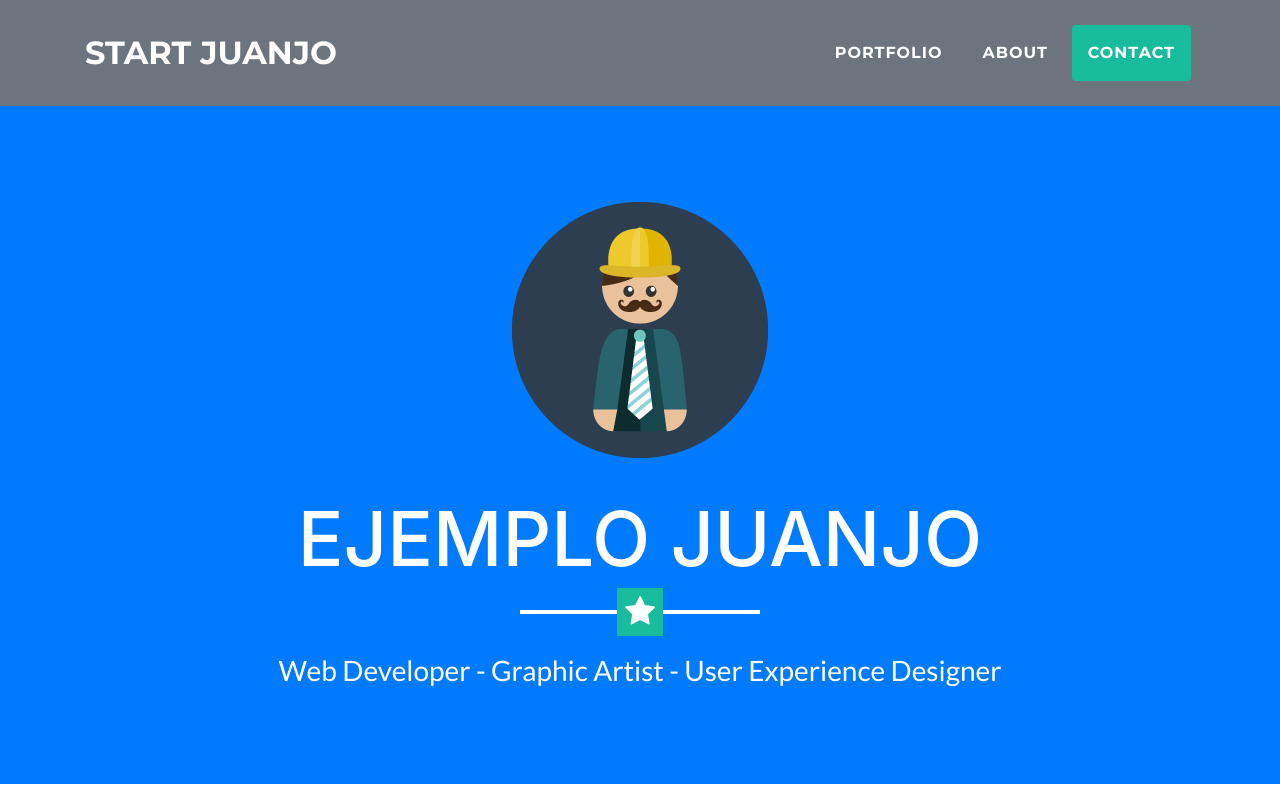
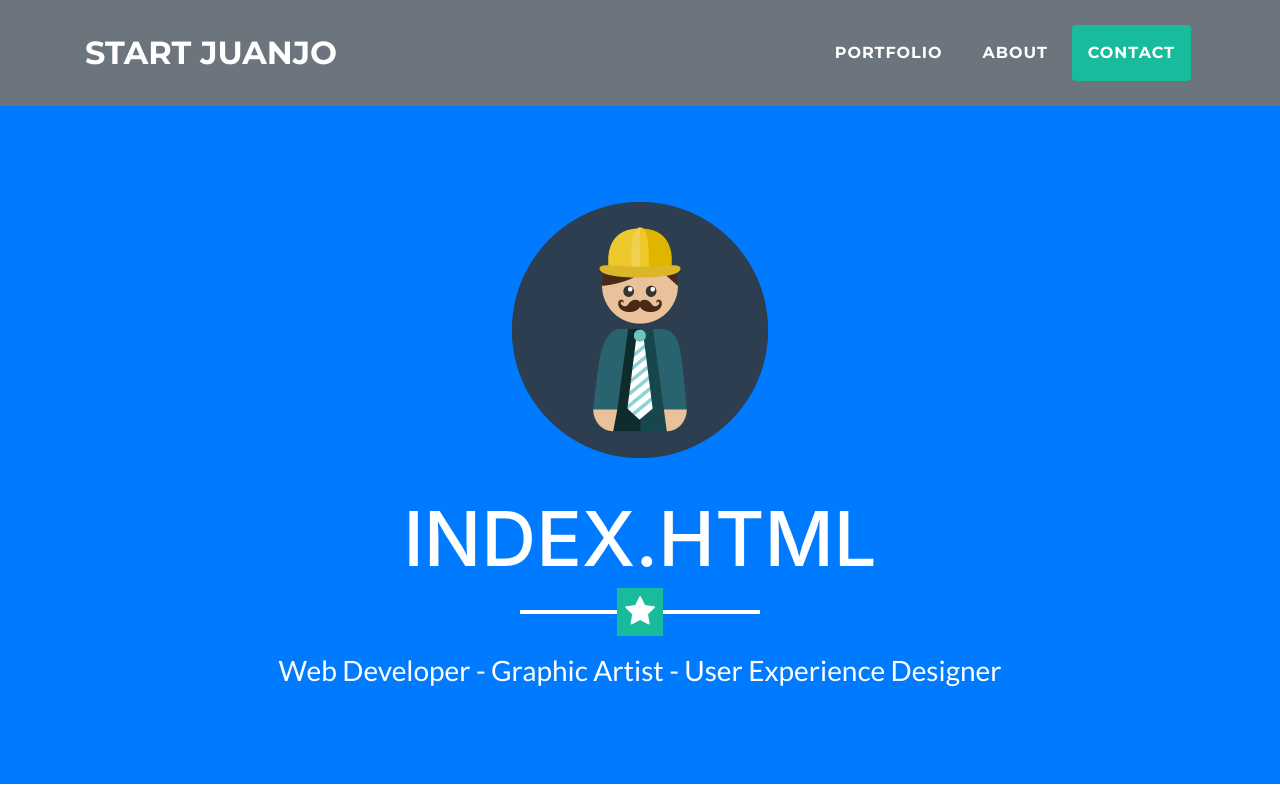
Before and after one commit to JuanJoF21/ejemplo, a website with bundled scripts: page index.html in a window 1280 px wide. Shown: the top 800 px of the page. Built offline with nearby package versions, Linux system fonts and the light colour scheme.

Commit message:
Update index.html

```diff
--- a/index.html
+++ b/index.html
@@ -56,7 +56,7 @@
     <header class="masthead bg-primary text-white text-center">
       <div class="container">
         <img class="img-fluid mb-5 d-block mx-auto" src="img/profile.png" alt="">
-        <h1 class="text-uppercase mb-0">Ejemplo JuanJo</h1>
+        <h1 class="text-uppercase mb-0">Index.html</h1>
         <hr class="star-light">
         <h2 class="font-weight-light mb-0">Web Developer - Graphic Artist - User Experience Designer</h2>
       </div>
```
